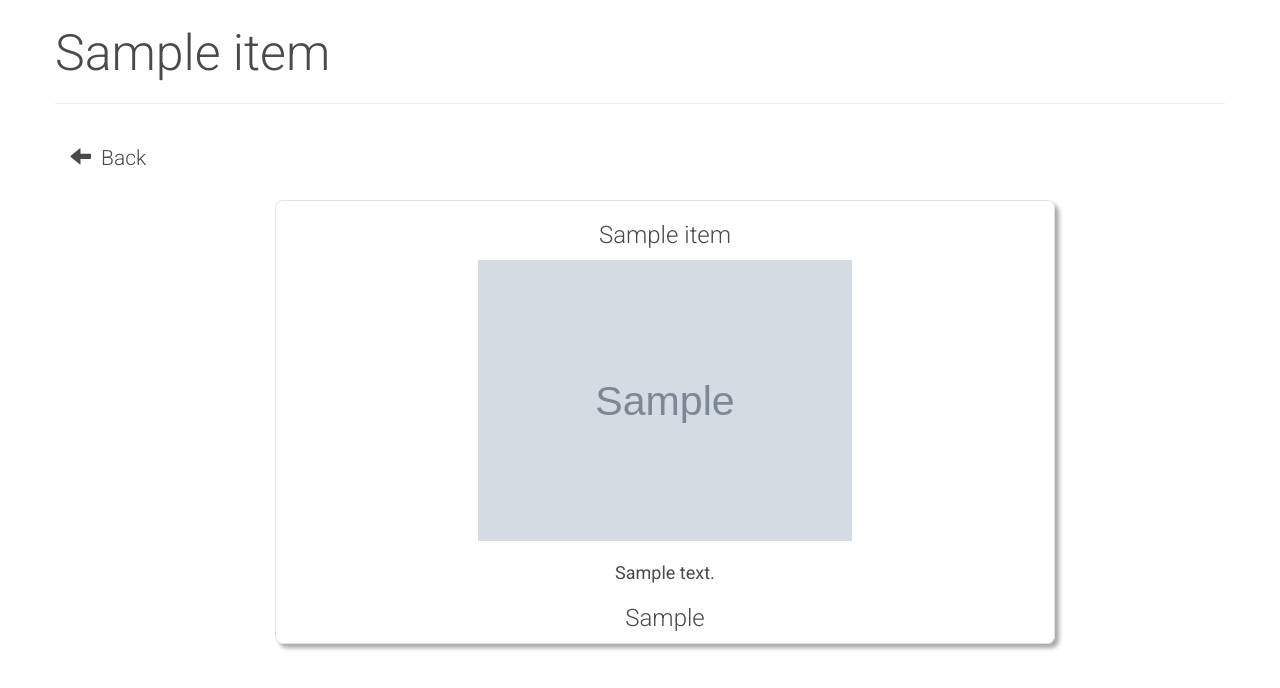
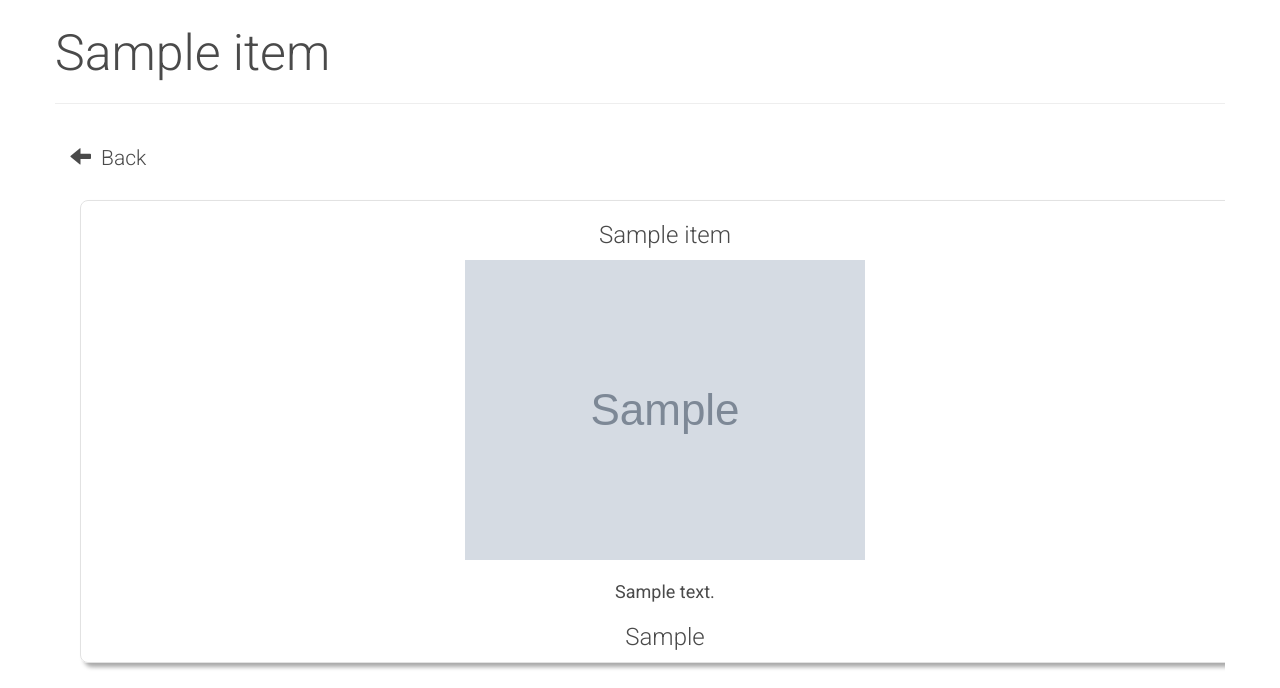
Before and after one commit to lawndart0381/catalog, a Flask app: page /catalog/item/1 in a window 1280 px wide. Shown: the part 270-958 px from the top of the page. Before the commit the page ends 920 px from the top, so only its background shows below. Run offline with Flask 2, Linux system fonts and the light colour scheme; tables that the repository leaves empty hold one stand-in row (values such as "Sample post"); grey boxes marked "Sample" are stand-in pictures; some libraries are stand-ins or nearby versions.

Commit message:
adjusted div sizes

```diff
--- a/static/styles.css
+++ b/static/styles.css
@@ -169,13 +169,15 @@ a:active {
 	margin-right: 20px;
 	border-radius: 8px;
 	box-shadow: 4px 4px 4px #A9A9A9;
+	height: 300px;
+	width: 300px;
 }
 
 .vert-spacer {
 	height: 2px;
 }
 .side-menu {
-	height: 100vhpx;
+	height: 100vh;
 	font-family: "Helvetica Neue Light", Roboto, Helvetica, Arial, sans-serif;
 	font-weight: 300;
 	font-size: 20px;
@@ -192,7 +194,7 @@ a:active {
 }
 
 .row-container {
-	max-height: 600px;
+	max-height: 1000px;
 	overflow-y: scroll;
 }
 
--- a/templates/catalog.html
+++ b/templates/catalog.html
@@ -28,11 +28,10 @@
 </div>
 
 <div class="row row-container">
-	<div class="col-xs-1 col-sm-1 col-md-1 col-lg-1 side-menu"></div>
 
 	{% for category in categories %}
 
-	<div class="col-xs-10 col-sm-10 col-md-10 col-lg-10 catalog-spacer text-center">
+	<div class="col-xs-12 col-sm-12 col-md-12 col-lg-12 catalog-spacer text-center">
 			<h2>{{category.name}}</h2>
 			<p><img src="static/img/{{category.image}}" alt="not found" onerror=this.src="{{url_for('static', filename='image_soon.jpg')}}" style="max-width: 50%; max-height: 50%"></p>
 			<a href="{{url_for('showItems', category_id = category.id)}}"><span class="glyphicon glyphicon-eye-open padding-bottom" aria-hidden="true"></span>View Category</a>
@@ -40,8 +39,6 @@
 
 	{% endfor %}
 
-	<div class="col-xs-1 col-sm-1 col-md-1 col-lg-1 side-menu"></div>
-
 </div>
 
 
--- a/templates/item.html
+++ b/templates/item.html
@@ -45,17 +45,13 @@
 
 <div class="row row-container">
 
-	<div class="col-xs-2 col-sm-2 col-md-2 side-menu"></div>
-
-	<div class="col-xs-8 col-sm-8 col-md-8 spacer text-center">
+	<div class="col-xs-12 col-sm-12 col-md-12 col-lg-12 spacer text-center">
 		<h2>{{category_item.name}}</h2>
 		<p><img src="/static/img/{{category_item.image}}" alt="not found" onerror=this.src="{{url_for('static', filename='image_soon.jpg')}}" style="max-width: 50%; max-height: 50%"></p>
 		<h3>{{category_item.description}}</h3>
 		<h2>{{category_item.price}}</h2>
 	</div>
 
-	<div class="col-xs-2 col-sm-2 col-md-2 side-menu"></div>
-
 </div>
 
 {% endblock %}
--- a/templates/items.html
+++ b/templates/items.html
@@ -43,11 +43,9 @@
 
 <div class="row row-container">
 
-	<div class="col-xs-2 col-sm-2 col-md-2 side-menu"></div>
-
 	{% for item in items %}
 	{% if item.category_id == category.id %}
-	<div class="col-xs-8 col-sm-8 col-md-8 spacer text-center">
+	<div class="col-xs-12 col-sm-12 col-md-12 col-lg-12 spacer text-center">
 		<h3>{{item.name}}</h3>
 		<p><img src="/static/img/{{item.image}}" alt="not found" onerror=this.src="{{url_for('static', filename='image_soon.jpg')}}" style="max-width: 50%; max-height: 50%"></p>
 		<br>
@@ -58,8 +56,6 @@
 
 	{% endfor %}
 
-	<div class="col-xs-2 col-sm-2 col-md-2 side-menu"></div>
-
 </div>
 
 
--- a/templates/publiccatalog.html
+++ b/templates/publiccatalog.html
@@ -36,11 +36,9 @@
 
 <div class="row row-container">
 
-	<div class="col-xs-1 col-sm-1 col-md-1 col-lg-1 side-menu"></div>
-
 	{% for category in categories %}
 
-	<div class="col-xs-10 col-sm-10 col-md-10 col-lg-10 catalog-spacer text-center">
+	<div class="col-xs-12 col-sm-12 col-md-12 col-lg-12 catalog-spacer text-center">
 		<h2>{{category.name}}</h2>
 		<p><img src="static/img/{{category.image}}" alt="not found" onerror=this.src="{{url_for('static', filename='image_soon.jpg')}}" style="max-width: 50%; max-height: 50%"></p>
 		<a href="{{url_for('showItems', category_id = category.id)}}"><span class="glyphicon glyphicon-eye-open padding-bottom" aria-hidden="true"></span>View Category</a>
@@ -48,8 +46,6 @@
 
 	{% endfor %}
 
-	<div class="col-xs-1 col-sm-1 col-md-1 col-lg-1 side-menu"></div>
-
 </div>
 
 {% endblock %}
--- a/templates/publicitem.html
+++ b/templates/publicitem.html
@@ -48,17 +48,13 @@
 
 <div class="row row-container">
 
-	<div class="col-xs-2 col-sm-2 col-md-2 side-menu"></div>
-
-	<div class="col-xs-8 col-sm-8 col-md-8 spacer text-center">
+	<div class="col-xs-12 col-sm-12 col-md-12 col-lg-12 spacer text-center">
 		<h2>{{category_item.name}}</h2>
 		<p><img src="/static/img/{{category_item.image}}" alt="not found" onerror=this.src="{{url_for('static', filename='image_soon.jpg')}}" style="max-width: 50%; max-height: 50%"></p>
 		<h3>{{category_item.description}}</h3>
 		<h2>{{category_item.price}}</h2>
 	</div>
 
-	<div class="col-xs-2 col-sm-2 col-md-2 side-menu"></div>
-
 </div>
 
 {% endblock %}
--- a/templates/publicitems.html
+++ b/templates/publicitems.html
@@ -50,11 +50,9 @@
 
 <div class="row row-container">
 
-	<div class="col-xs-2 col-sm-2 col-md-2 side-menu"></div>
-
 	{% for item in items %}
 	{% if item.category_id == category.id %}
-	<div class="col-xs-8 col-sm-8 col-md-8 spacer text-center">
+	<div class="col-xs-12 col-sm-12 col-md-12 col-lg-12 spacer text-center">
 		<h3>{{item.name}}</h3>
 		<p><img src="/static/img/{{item.image}}" alt="not found" onerror=this.src="{{url_for('static', filename='image_soon.jpg')}}" style="max-width: 50%; max-height: 50%"></p>
 		<br>
@@ -65,8 +63,6 @@
 
 	{% endfor %}
 
-	<div class="col-xs-2 col-sm-2 col-md-2 side-menu"></div>
-
 </div>
 
 
```
